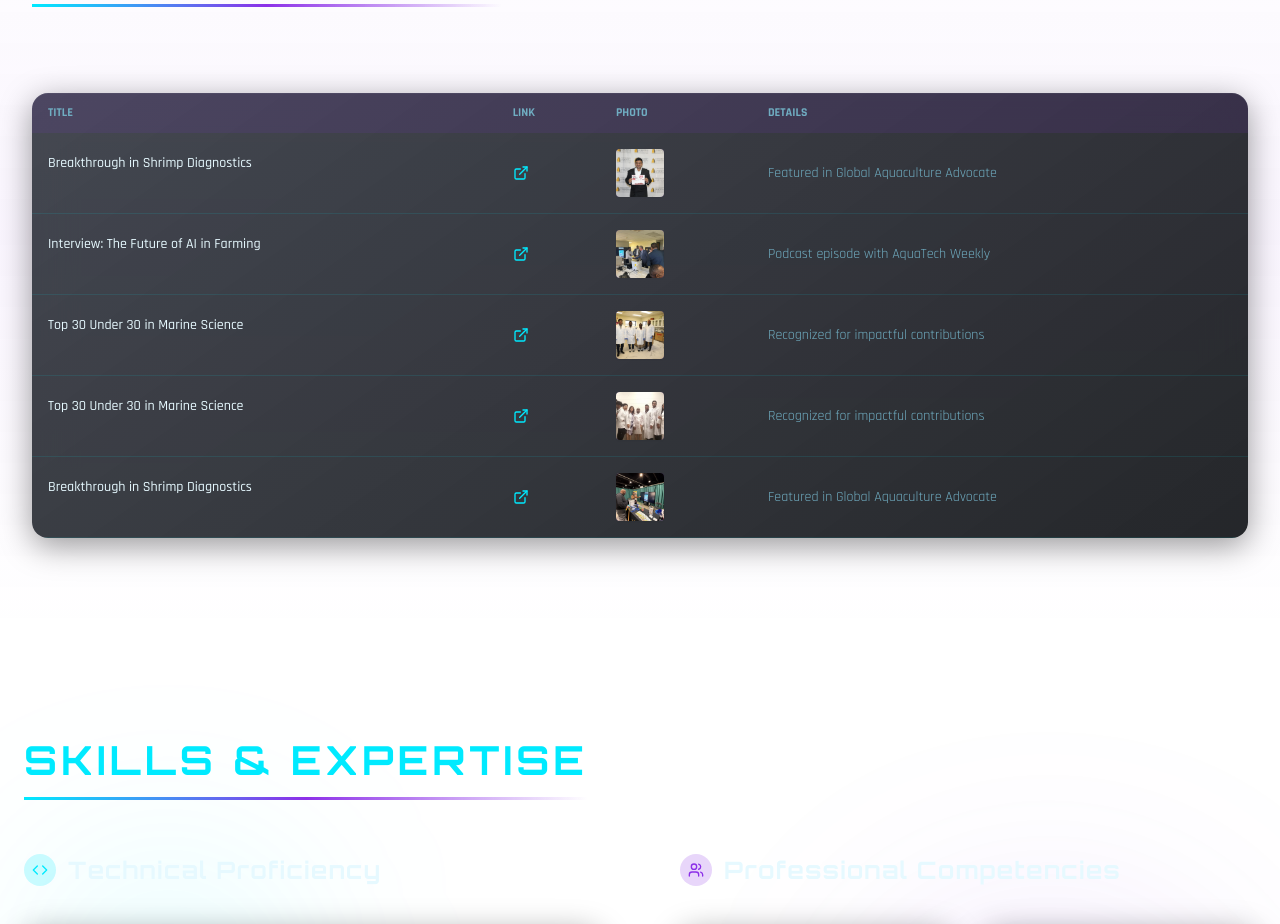
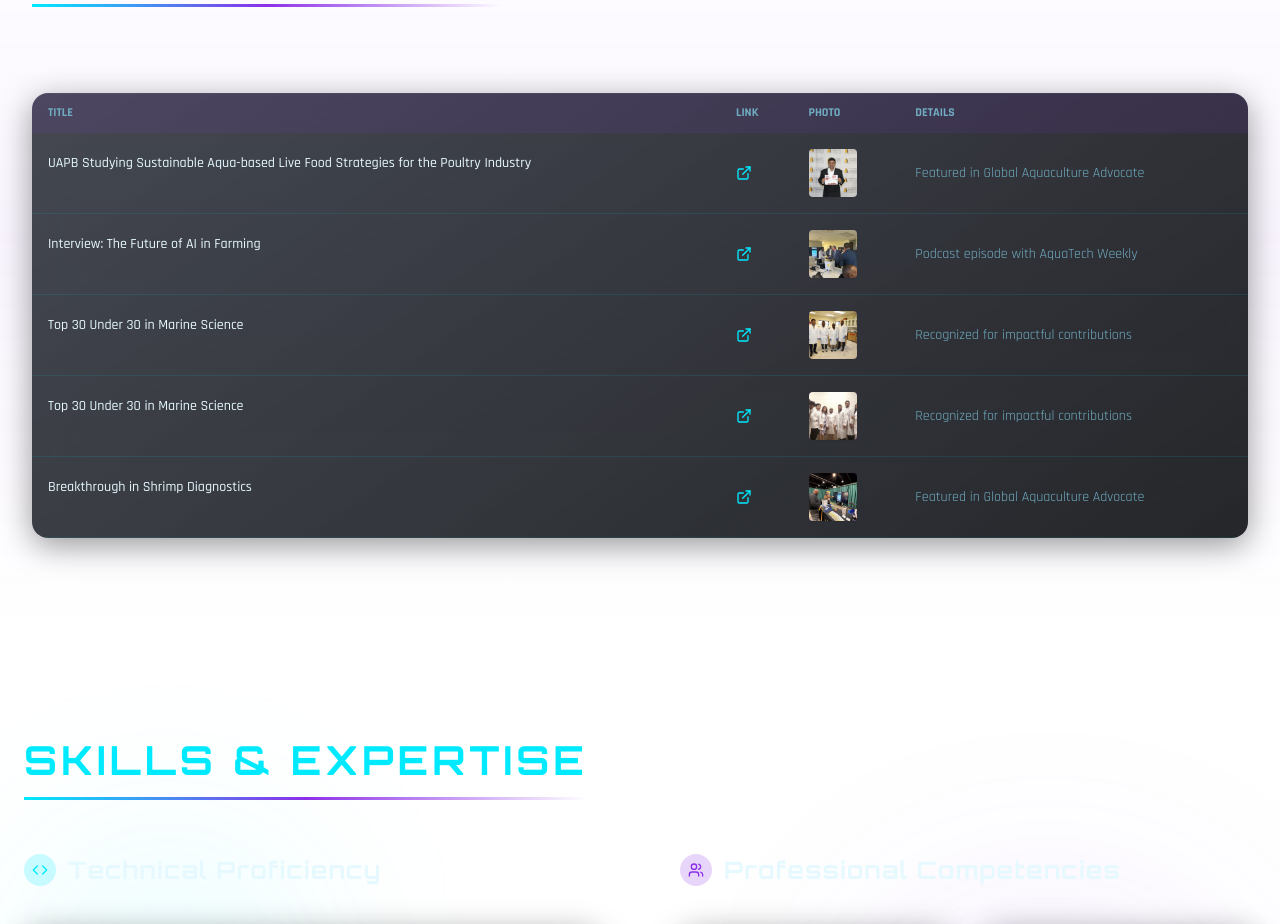
Before and after one commit to avinashgundimeda/RamBabu-kurapati, a React (Vite) app: page / in a window 1280 px wide. Shown: the part 4020-4944 px from the top of the page. Built offline with nearby package versions, Linux system fonts and the light colour scheme; the HTML template or start-up script is replaced by a standard one.

Commit message:
a simple change

```diff
--- a/src/components/MediaExposureSection.tsx
+++ b/src/components/MediaExposureSection.tsx
@@ -10,12 +10,12 @@ import projectreview from '@/assets/images/TableImages/projectreview.jpeg';
 
 const mediaExposure = [
   {
-    title: 'Breakthrough in Shrimp Diagnostics',
-    link: '#',
+    title: 'UAPB Studying Sustainable Aqua-based Live Food Strategies for the Poultry Industry',
+    link: 'https://uapbnews.wordpress.com/2025/03/26/uapb-studying-sustainable-aqua-based-live-food-strategies-for-poultry-industry/',
     photo: hackathon,
     details: 'Featured in Global Aquaculture Advocate',
     description: 'An in-depth interview discussing the recent breakthrough in rapid diagnostic tools for shrimp aquaculture. This article highlights the potential impact on reducing disease outbreaks and improving yield stability for farmers across Southeast Asia.',
-    date: 'June 12, 2024'
+    date: 'March 26th 2025'
   },
   {
     title: 'Interview: The Future of AI in Farming',
```
